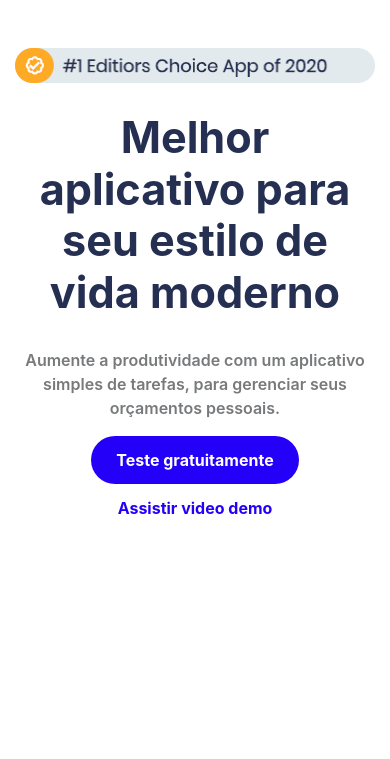
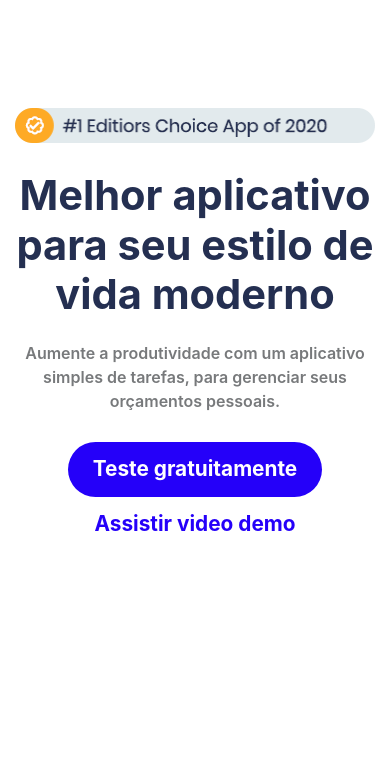
Before and after one commit to Carlozo/AppLab, a PHP site: page / in a window 390 px wide. Shown: the part 58-817 px from the top of the page. Run offline with PHP 8.4, Linux system fonts and the light colour scheme; some libraries are stand-ins or nearby versions.

Commit message:
adaptando o layout para novos tamanhos de tela no sentido vertical

```diff
--- a/web/css/queries.css
+++ b/web/css/queries.css
@@ -1,5 +1,11 @@
-/*EXTRA SMALL DEVICES*/
-@media (max-width: 575.98px){
+/*------------------------------- WIDTH ----------------------------------*/
+/*ULTRA EXTRA SMALL DEVICE*/
+@media (max-width: 369.98px){
+    h1{
+        font-size: 2.2em;
+        margin-bottom: 0.50em;
+    }
+
     .caixa{
         padding: 45px 0px;
     }
@@ -12,8 +18,79 @@
         text-align: center;
     }
 
+    #home button{
+        font-size: 1.3rem;
+        line-height: 1.2;
+    }
+
+    #home p{
+        margin-bottom: 1.8rem;
+    }
+
+    .companie-caixa{
+        padding-top: 30px;
+    }
+
+   #features{
+       text-align: center;
+   }
+
+   #pricing{
+       text-align: center;
+   }
+
+   #pricing h2{
+        margin-bottom: 20px;
+   }
+
+   #designed{
+       text-align: center;
+   }
+
+   #ultimate-features{
+       text-align: center;
+   }
+
+   .preco-item-margin{
+       margin-bottom: 30px;
+   }
+
+   .caixa-faq, .caixa-faq-texto{
+       width: 90%;
+       margin: 0 auto 15px auto;
+   }
+
+   #download{
+       text-align: center;
+   }
+}
+
+/*EXTRA SMALL DEVICES*/
+@media (min-width: 370px) and (max-width: 575.98px){
+    .caixa{
+        padding: 45px 0px;
+    }
+
+    header{
+        padding-top: 10px;
+    }
+
+    #home{
+        text-align: center;
+    }
+
+    #home button{
+        font-size: 1.3rem;
+        line-height: 1.2;
+    }
+
     h1{
-        font-size: 2.7em;
+        font-size: 2.6em;
+        margin-bottom: 0.50em;
+    }
+
+    #home p{
+        margin-bottom: 1.8rem;
     }
 
     .companie-caixa{
@@ -135,3 +212,36 @@
 @media (min-width: 1200px) and (max-width: 1400px){
 
 }
+
+
+/*------------------------------- HEIGHT ----------------------------------*/
+/*EXTRA SMALL DEVICES*/
+@media (max-height: 575.98px){
+
+}
+
+/*SMALL DEVICES*/
+@media (min-height: 576px) and  (max-height: 767.98px) {
+
+}
+
+/*MEDIUM DEVICES*/
+@media (min-height: 768px) and (max-height: 991.98px) {
+    #home{
+        padding-top: 60px;
+    }
+}
+
+/*LARGE DEVICES*/
+@media (min-height: 992px) and (max-height: 1999.98px){
+    #home{
+        height: 65vh;
+    }
+}
+
+/*EXTRA LARGE DEVICES*/
+@media (min-height: 1200px) and (max-height: 1400px){
+    #home{
+        height: 45vh;
+    }
+}
--- a/web/css/style-custom.css
+++ b/web/css/style-custom.css
@@ -45,6 +45,11 @@ p{
 }
 
 /*Botões*/
+.navbar-toggler:focus{
+    outline: 0px auto -webkit-focus-ring-color;
+    outline-offset: 0px;
+}
+
 .btn-custom{
     padding: 15px 25px;
     border: none;
--- a/web/index.html
+++ b/web/index.html
@@ -49,8 +49,8 @@
                     <img src="./img/1header/verify.png" alt="" class="img-fluid">
                     <h1>Melhor aplicativo para seu estilo de vida moderno</h1>
                     <p>Aumente a produtividade com um aplicativo simples de tarefas, para gerenciar seus orçamentos pessoais.</p>
-                    <button class="btn-custom btn-roxo" onclick="inscreverse();">Teste gratuitamente</button>
-                    <button id="chamar-modal" class="btn-custom btn-branco">Assistir video demo</button>
+                    <button class="btn-custom btn-roxo btn-lg" onclick="inscreverse();">Teste gratuitamente</button>
+                    <button id="chamar-modal" class="btn-custom btn-branco btn-lg">Assistir video demo</button>
                 </div>
                 <div class="col-md-6">
                     <img src="img/1header/phone2.png" alt="" class="img-fluid d-none d-lg-block">
```
